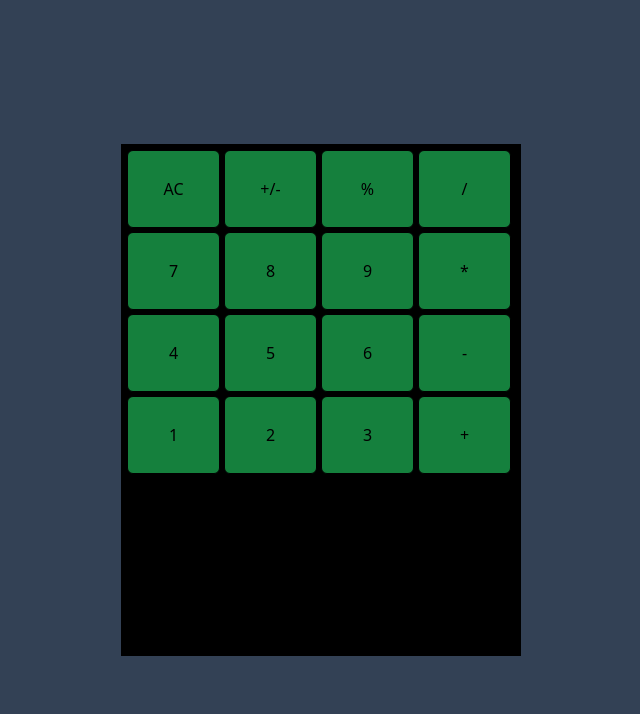
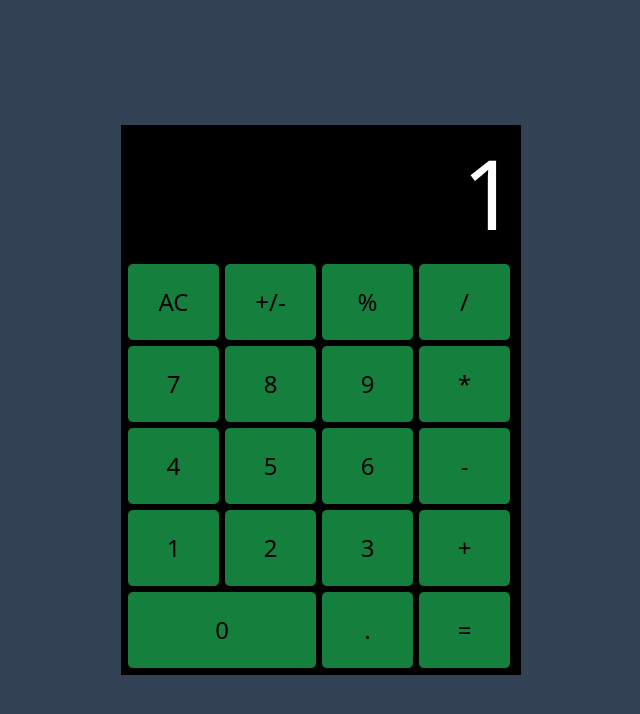
Before and after one commit to TableStar/odin-calc, a website: page index.html in a window 1280 px wide. Shown: the whole page, without its empty margins (319-959 px from the left). Drawn offline with Linux system fonts and the light colour scheme.

Commit message:
feat:add current value display and its variable

```diff
--- a/index.html
+++ b/index.html
@@ -11,10 +11,11 @@
 
 <body>
     <main class="h-screen w-screen bg-slate-700 flex justify-center items-center">
-        <div class="flex h-[512px] w-[400px] bg-black">
-            <div class="flex flex-wrap content-start p-1">
+        <div class="flex flex-col h-[550px] w-[400px] bg-black p-1 gap-5">
+            <div class="h-36 w-full text-white text-8xl flex justify-end items-end" id="displayValue">1</div>
+            <div class="flex flex-wrap content-start text-2xl">
                 <button
-                    class="bg-green-700 w-[93px] h-[78px] text-center border-black border rounded-md box-border m-[2px] active:bg-violet-700" id="reset">
+                    class="bg-green-700 w-[93px] h-[78px] text-center border-black border rounded-md box-border m-[2px] active:bg-violet-700" id="clear">
                     AC
                 </button>
                 <button
@@ -77,6 +78,18 @@
                     class="bg-green-700 w-[93px] h-[78px] text-center border-black border rounded-md box-border m-[2px] focus:bg-violet-700" id="add">
                     +
                 </button>
+                <button
+                    class="bg-green-700 w-[190px] h-[78px] text-center border-black border rounded-md box-border m-[2px] active:bg-violet-700 " id="0">
+                    0
+                </button>
+                <button
+                    class="bg-green-700 w-[93px] h-[78px] text-center border-black border rounded-md box-border m-[2px] active:bg-violet-700" id="decimal">
+                    .
+                </button>
+                <button
+                    class="bg-green-700 w-[93px] h-[78px] text-center border-black border rounded-md box-border m-[2px] focus:bg-violet-700" id="operator">
+                    =
+                </button>
             </div>
     </main>
 </body>
--- a/index.js
+++ b/index.js
@@ -1,6 +1,7 @@
 let num1 = 0;
 let operator = "";
 let num2 = 0;
+let displayValue = 0
 
 const add = (a, b) => {
   return a + b;
```
Also changed, not shown: output.css, pseudo.txt (added).
